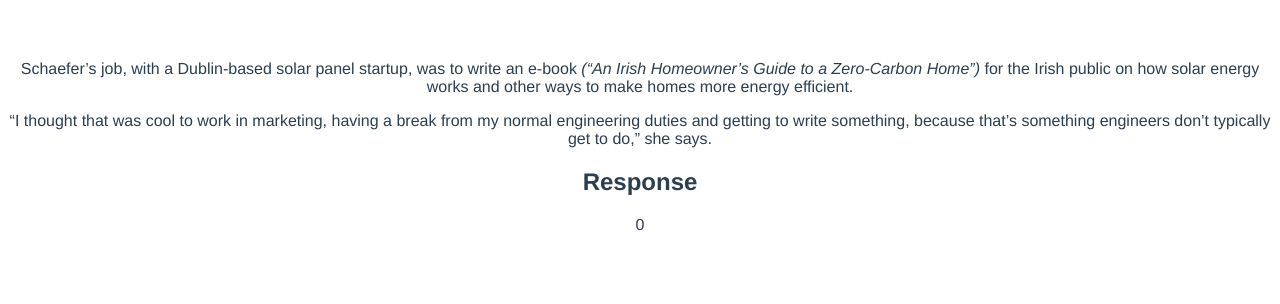
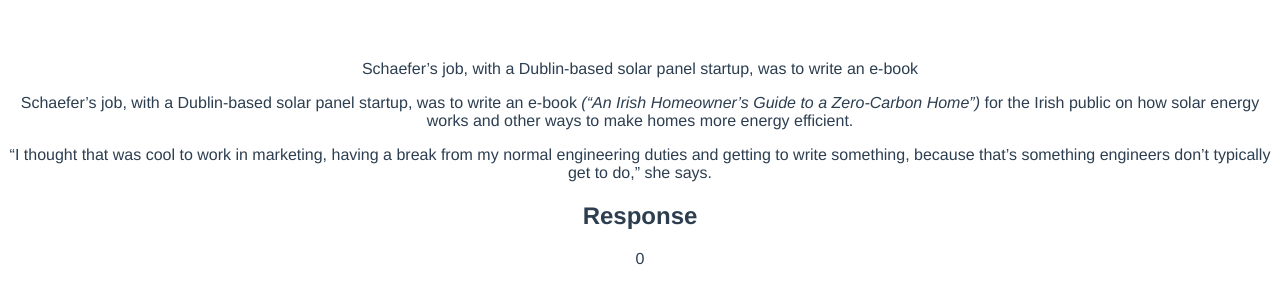
Before and after one commit to qjac/text-highlight, a Vue app: page / in a window 1280 px wide. Shown: the top 304 px of the page. Built offline with nearby package versions, Linux system fonts and the light colour scheme.

Commit message:
colin's proof of concept work

```diff
--- a/src/components/Question.vue
+++ b/src/components/Question.vue
@@ -1,6 +1,8 @@
 <template
     ><div>
         <div class="question" id="question" @mouseup="getSelectedText">
+            <p v-html="mytext">
+                </p>
             <p>
                 Schaefer’s job, with a Dublin-based solar panel startup, was to
                 write an e-book
@@ -34,14 +36,60 @@ export default {
         return {
             counter: 0,
             response: '',
+            savedText: "Schaefer’s job, with a Dublin-based solar panel startup, was to write an e-book",
+            startOffset: 0,
+            endOffset: 0
         };
+    },
+    computed: {
+        mytext: function() {
+            var outputString = "";
+
+            var student1 = {
+                startOffset: 10,
+                endOffset: 20
+            }
+            var student2 = {
+                startOffset: 12,
+                endOffset: 23
+            }
+            var student3 = {
+                startOffset: 2,
+                endOffset: 15
+            }
+            var responses = [student1, student2, student3];
+            var histogram = [];
+            for(var i=0; i<responses.length; i++) {
+                var currentStudent = responses[i];
+                for(var k = currentStudent.startOffset; k<currentStudent.endOffset; k++) {
+                    if(histogram[k]) {
+                        histogram[k]++;
+                    }
+                    else {
+                        histogram[k] = 1;
+                    }
+                }
+            }
+            console.log(histogram);
+
+            for(i=0; i<this.savedText.length; i++) {
+                if(i>= this.startOffset && i < this.endOffset) {
+                    var colorString = "rgba(100,100,100, " + 1 * histogram[i] / 10 + ")";
+                    outputString = outputString + "<span style='color: " + colorString + "'>" + this.savedText[i] + "</span>";
+                }
+                else {
+                    outputString = outputString + this.savedText[i];
+                }
+            }
+
+            return outputString;
+        }
     },
     methods: {
         getSelectedText(e) {
             this.counter++;
             const mySelection = window.getSelection(e);
-
-            // console.log(mySelection);
+            console.log(mySelection);
 
             // console.log('anchor: ' + mySelection.anchorNode); // returns node where selection (mousedown) started
             // console.log('focus: ' + mySelection.focusNode); // returns node where selection (mousedown) ends
@@ -56,31 +104,35 @@ export default {
             // only works inside of a single node, not when selection spans nodes. throws an error "InvalidStateError: An attempt was made to use an object that is not, or is no longer, usable"
             // it does nest mark tags, but again, slection breaks if second selection is not fully contained
             const range = mySelection.getRangeAt(0);
+            console.log(range);
+            this.startOffset = range.startOffset;
+            this.endOffset = range.endOffset;
+
             // const newParent = document.createElement('mark');
             // const newRange = range.surroundContents(newParent);
-            // console.log('new range: ' + range);
+            console.log('new range: ' + range);
             // this.response = newRange;
             // return newRange;
 
             // similar to surroundContents, but handles crossing nodes and partial nodes better. Still only works as expected within a single node.
-            const selectionContents = range.extractContents();
+            // const selectionContents = range.extractContents();
             // console.log(selectionContents);
 
-            // range = document.createRange();
-            const newNode = document.createElement('mark');
-            newNode.appendChild(selectionContents);
-            range.insertNode(newNode);
+            // // range = document.createRange();
+            // const newNode = document.createElement('mark');
+            // newNode.appendChild(selectionContents);
+            // range.insertNode(newNode);
 
-            // get new question with highlights
-            const fullResult = document
-                .getElementById('question')
-                .cloneNode('deep');
-            console.log(fullResult);
-            // document.getElementById('response').append(fullResult);
+            // // get new question with highlights
+            // const fullResult = document
+            //     .getElementById('question')
+            //     .cloneNode('deep');
+            // console.log(fullResult);
+            // // document.getElementById('response').append(fullResult);
 
-            document
-                .getElementById('response')
-                .insertAdjacentElement('afterbegin', fullResult);
+            // document
+            //     .getElementById('response')
+            //     .insertAdjacentElement('afterbegin', fullResult);
             // this.response = fullResult;
             // return fullResult;
         },
```
Also changed, not shown: 1 other file (tests, documents, lock files or other folders).
